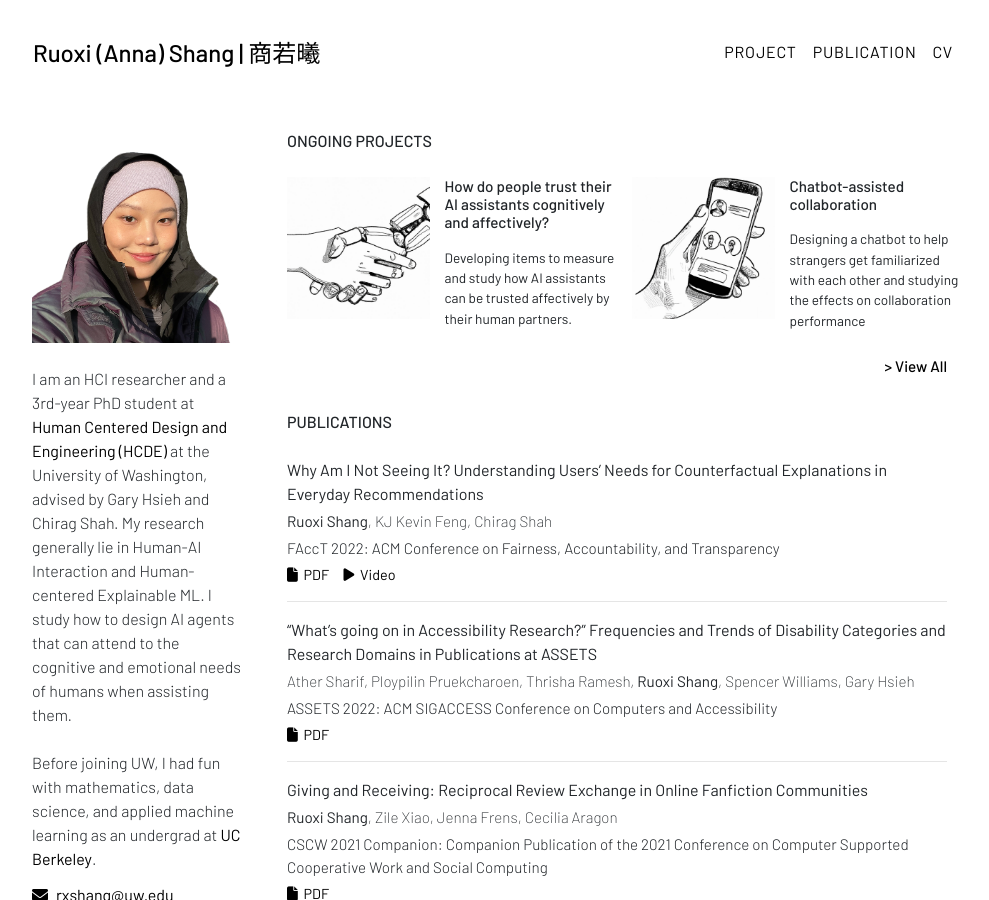
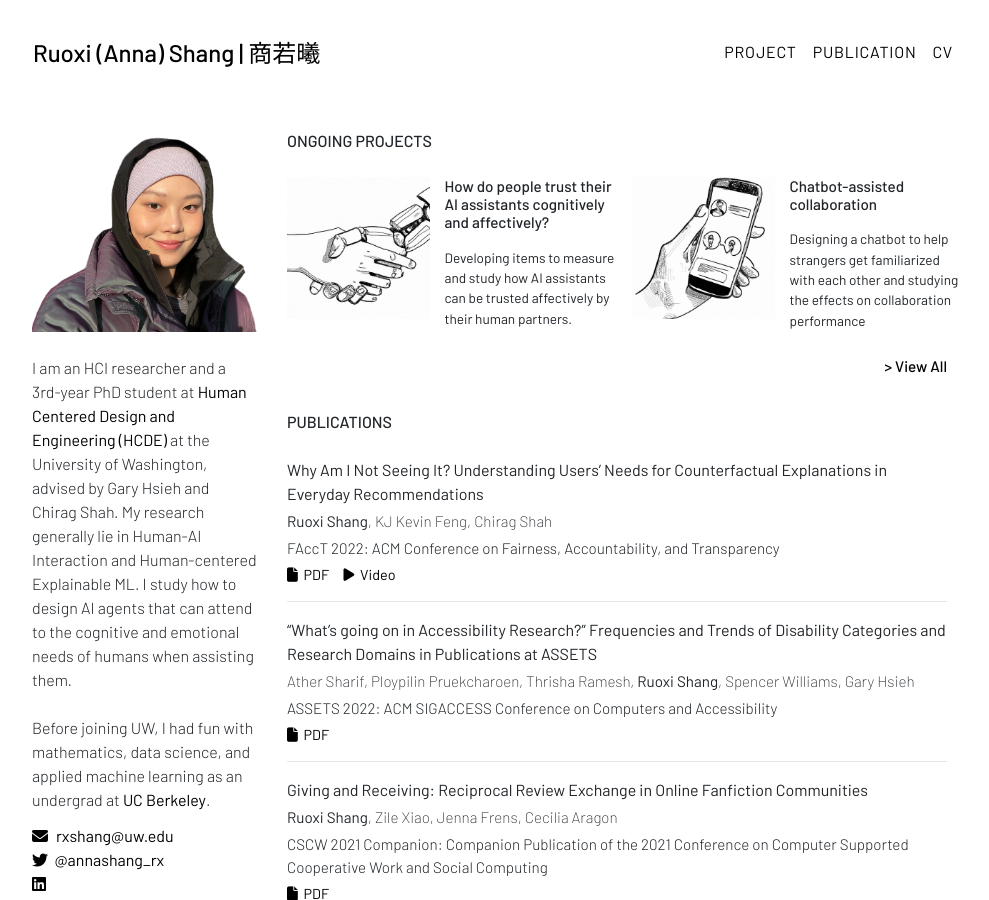
Before and after one commit to vikasreddy85/vikasreddy85.github.io, a Jekyll site: the page built from index.html, in a window 1280 px wide and 900 px high. Shown: the whole window, without its empty margins (143-1132 px from the left). Built offline with Jekyll 4.4.1, drawn with Linux system fonts in a browser that asks for light colours; nearby versions of some CDN libraries; some web fonts are replaced; library files that are not in the unit come from our copies.

Commit message:
update profile

```diff
--- a/index.html
+++ b/index.html
@@ -11,7 +11,7 @@ title: Ruoxi (Anna) Shang
 
 <div class="container py-3">
     <div class="row">
-        <div class="col-12 col-md-3 mb-4 mb-md-0">
+        <div class="col-12 col-md-3 mb-4 mb-md-0 pr-md-0">
             <div class="sticky-top">
             <img src="{{ '/assets/images/main/avatar.png' | relative_url }}" alt="" class="pt-3" style="height: auto; width: 100% !important;">
 
```
Also changed, not shown: assets/images/main/avatar.png.
